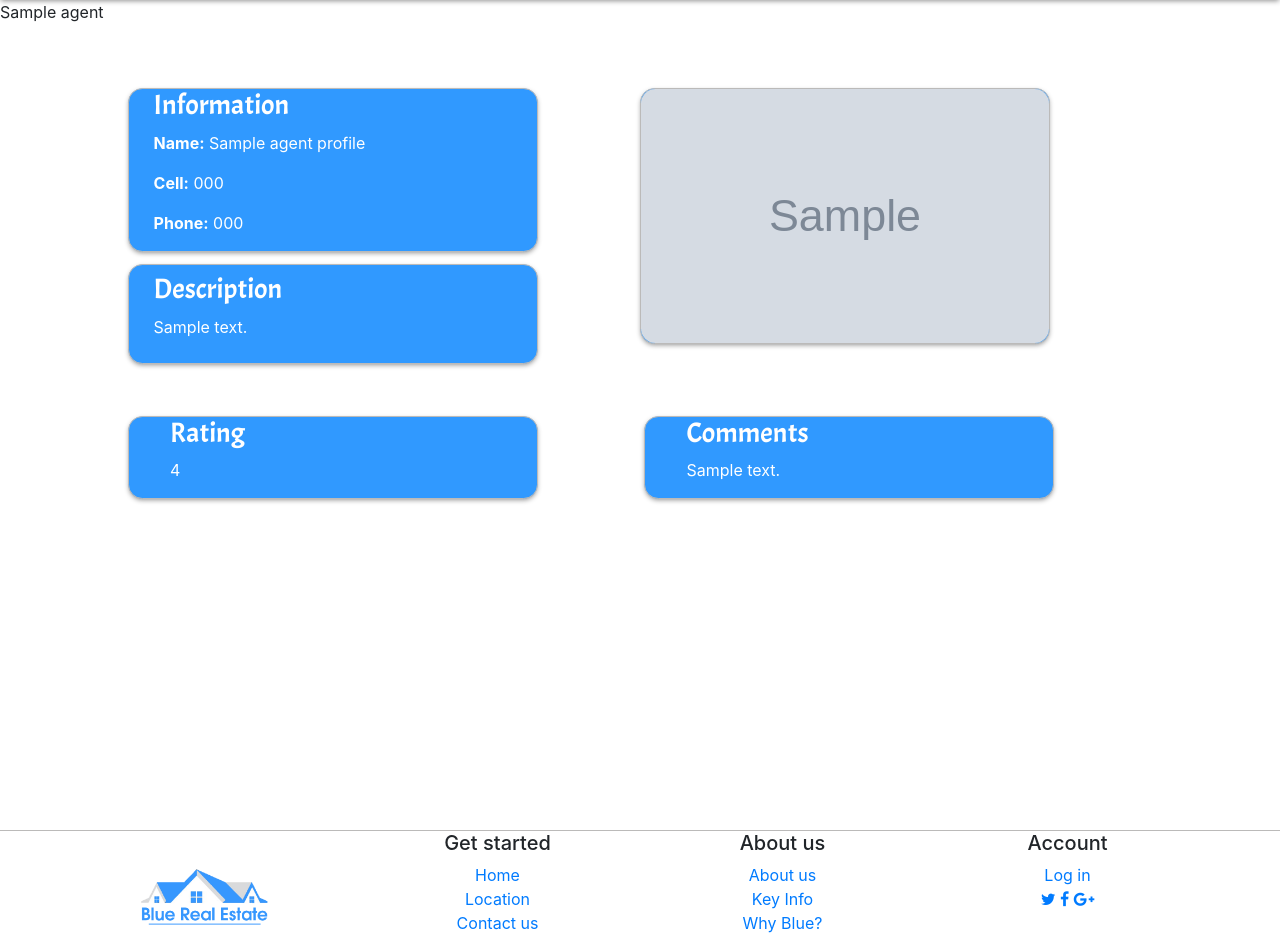
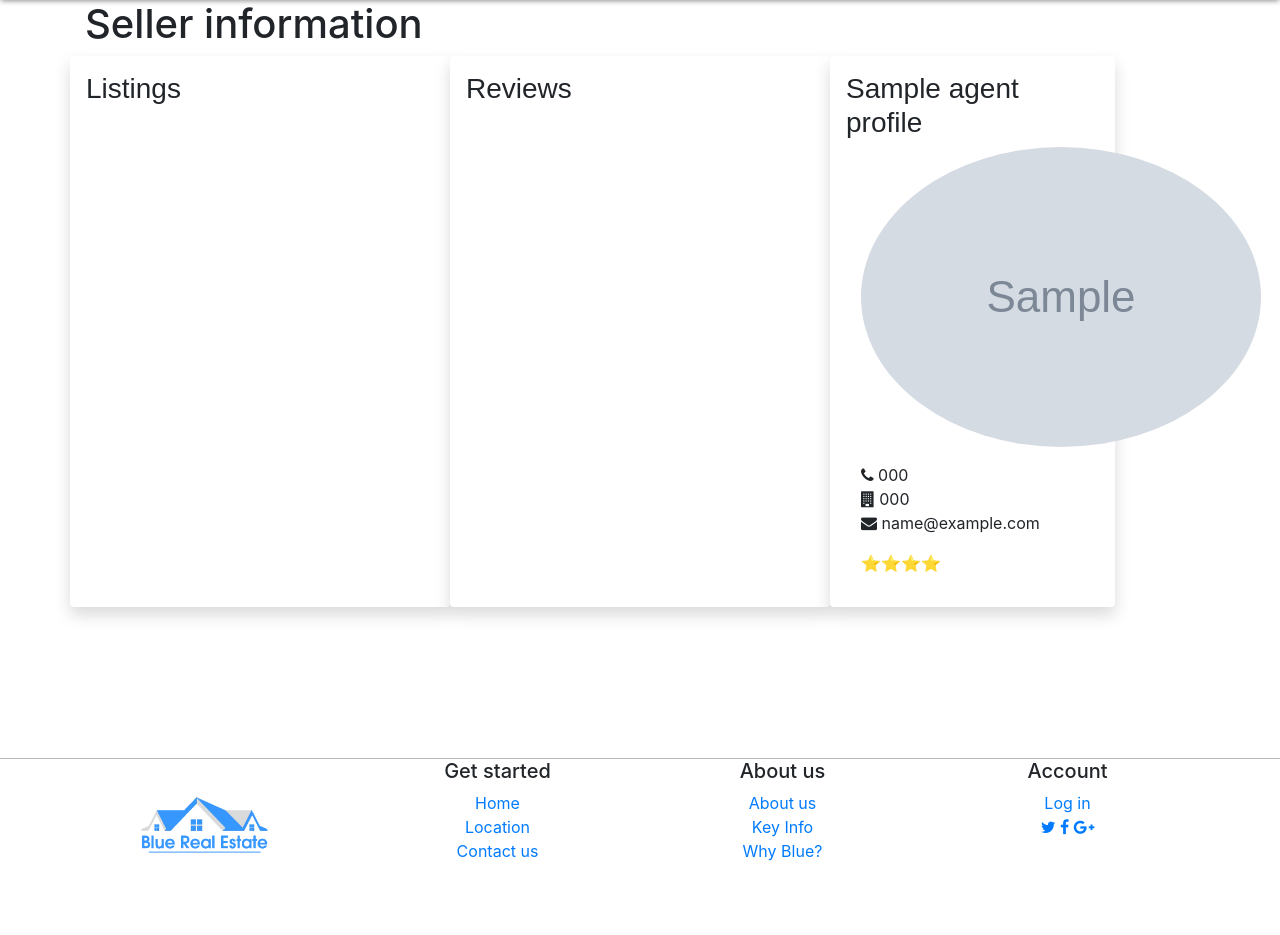
Before and after one commit to DanielAron18/BlueRealEstate, a Django app: template templates/user/agent_profile.html in a window 1280 px wide. Shown: the part 66-1001 px from the top of the page. After the commit the page ends 927 px from the top, so only its background shows below. Run offline with Django 3.2, Linux system fonts and the light colour scheme; tables that the repository leaves empty hold one stand-in row (values such as "Sample post"); the template is opened without the code that fills it: values that come from a table or form of the project are taken from there, most other values are stand-ins (such as "Sample title", 1, 10 or a date in 2020); grey boxes marked "Sample" are stand-in pictures; data that the repository does not hold is empty; some libraries are stand-ins or nearby versions.

Commit message:
whole bunch of new stuff

```diff
--- a/templates/user/agent_profile.html
+++ b/templates/user/agent_profile.html
@@ -3,36 +3,36 @@
 {% load static %}
 {% block content %}
     <link rel="stylesheet" href="{% static 'css/agent_profile.css' %}">
-    <link href="https://fonts.googleapis.com/css?family=Acme" rel="stylesheet">
-
-    <p>{{ Agent.name }}</p>
-    <div id="container">
-
-        <div id="container-2">
-            <div id="information">
-                <h3>Information</h3>
-                <p><b>Name:</b> {{ AgentProfile.name }}</p>
-                <p><b>Cell:</b> {{ AgentProfile.cellphone }}</p>
-                <p><b>Phone:</b> {{ AgentProfile.workphone }}</p>
-            </div>
-            <div id="description">
-                <h3>Description</h3>
-                <p>{{ AgentProfile.description }}</p>
-            </div>
+    <div class="container marketing">
+    <h1>Seller information</h1>
+    <div class="row">
+        <div class="col-lg-4 shadow p-3 mb-5 bg-white rounded info">
+            <h3>Listings</h3>
+        </div>
+        <div class="col-lg-4 shadow p-3 mb-5 bg-white rounded info">
+            <h3>Reviews</h3>
         </div>
 
-        <div id="agent-image-container">
-            <img src="{{ AgentProfile.profilepicture }}">
-        </div>
-        <div id="comments-review">
-            <div id="comments-review-1">
-                <h3>Rating</h3>
-                <p>{{ AgentProfile.rating }}</p>
-            </div>
-            <div id="comments-review-2">
-                <h3>Comments</h3>
-                <p>{{ AgentProfile.comments }}</p>
-            </div>
+        <div class="col-lg-3 shadow p-3 mb-5 bg-white rounded info">
+            <h3>{{ AgentProfile.name }}</h3>
+            <div class="col-md-12 seller-info">
+                        <img id="sellerPicture" class="rounded-circle"src="{{ AgentProfile.profilepicture }}">
+                    </div>
+            <div class="col-md-12 seller-info">
+            <p>{{ Apartment.agentid.name }}</p>
+            <p>
+                <i class="fa fa-phone" aria-hidden="true"></i> {{ AgentProfile.cellphone }}<br>
+                <i class="fa fa-building" aria-hidden="true"></i> {{ AgentProfile.workphone }}<br>
+                <i class="fa fa-envelope" aria-hidden="true"></i> {{ AgentProfile.email }} </p>
+            <p id="stars">
+            <script>
+                var starstring = document.createTextNode("⭐".repeat({{ AgentProfile.rating }}))
+
+                document.getElementById('stars').appendChild(starstring)
+            </script>
+            </p>
+                </div>
         </div>
     </div>
+    </div>
 {% endblock %}
```
